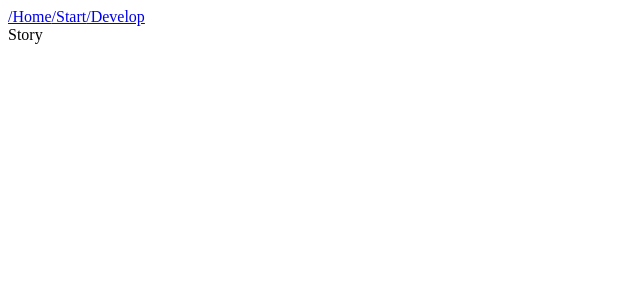
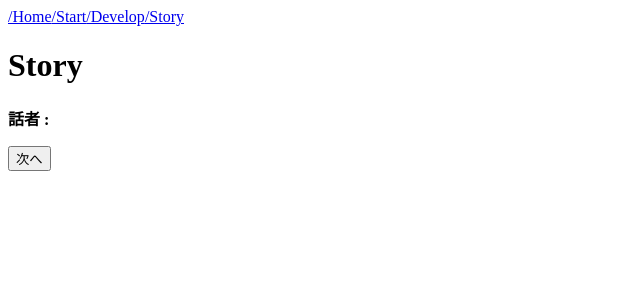
Before and after one commit to mitsui6969/BRAVO-front, a Next.js app: page /Story in a window 1280 px wide. Shown: the top 300 px of the page, without its empty margins (0-640 px from the left). Built offline with nearby package versions, Linux system fonts and the light colour scheme; no server answers.

Commit message:
送られてきた内容を表示、クリックで台詞送り

```diff
--- a/package.json
+++ b/package.json
@@ -9,9 +9,10 @@
     "lint": "next lint"
   },
   "dependencies": {
+    "axios": "^1.7.7",
+    "next": "14.2.15",
     "react": "^18",
-    "react-dom": "^18",
-    "next": "14.2.15"
+    "react-dom": "^18"
   },
   "devDependencies": {
     "eslint": "^8",
--- a/src/app/Story/page.js
+++ b/src/app/Story/page.js
@@ -1,8 +1,50 @@
-import React from 'react'
+'use client'
+import React, { useState, useEffect } from 'react'
+import axios from 'axios';
 
 function Story() {
+
+    const [progress, setProgress] = useState(0); // ストーリの進み
+    const [display, setDisplay] = useState(''); // 表示する台詞
+    const [people, setPeople] = useState(null); // 喋るキャラクター
+    const [chapterData, setChapterData] = useState(0);
+
+    useEffect(() => {
+        fetchStory();
+    }, []);
+
+    const fetchStory = async () => {
+        try{
+            const res = await axios.get('http://127.0.0.1:5000/story/3');
+            setChapterData(res.data); // データ全体を保存
+            setProgress(0); // 進捗を最初に戻す
+            if (res.data.length > 0) {
+                setDisplay(res.data[0].sentence); // 最初のセリフを表示
+                setPeople(res.data[0].people); // 最初の話者を設定
+            }
+        } catch(error) {
+            console.error("axiosのエラーが発生しました:", error);
+        }
+
+    };
+
+    const handleNextSentence = () => {
+        if (progress < chapterData.length - 1) {
+            const nextProgress = progress + 1;
+            setProgress(nextProgress);
+            setDisplay(chapterData[nextProgress].sentence);
+            setPeople(chapterData[nextProgress].people);
+        } else {
+            console.log("最後のセリフです"); // 最後のセリフに達したらメッセージを表示
+        }
+    };
+
     return (
-        <div>Story</div>
+        <div>
+            <h1>Story</h1>
+            <p><strong>話者 {people}:</strong> {display}</p>
+            <button onClick={handleNextSentence}>次へ</button>
+        </div>
     )
 }
 
--- a/src/app/layout.js
+++ b/src/app/layout.js
@@ -14,6 +14,7 @@ export default function RootLayout({ children }) {
           <Link href={"/"}>/Home</Link>
           <Link href={"/Start"}>/Start</Link>
           <Link href={"/Develop"}>/Develop</Link>
+          <Link href={"/Story"}>/Story</Link>
         </div>
 
         <div>{children}</div>
```
Also changed, not shown: 1 other file (tests, documents, lock files or other folders).
